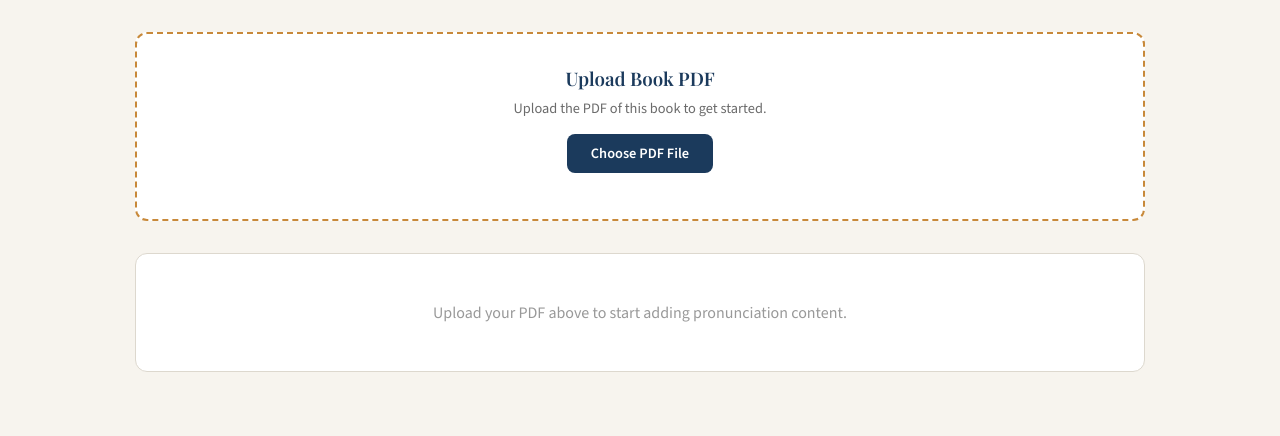
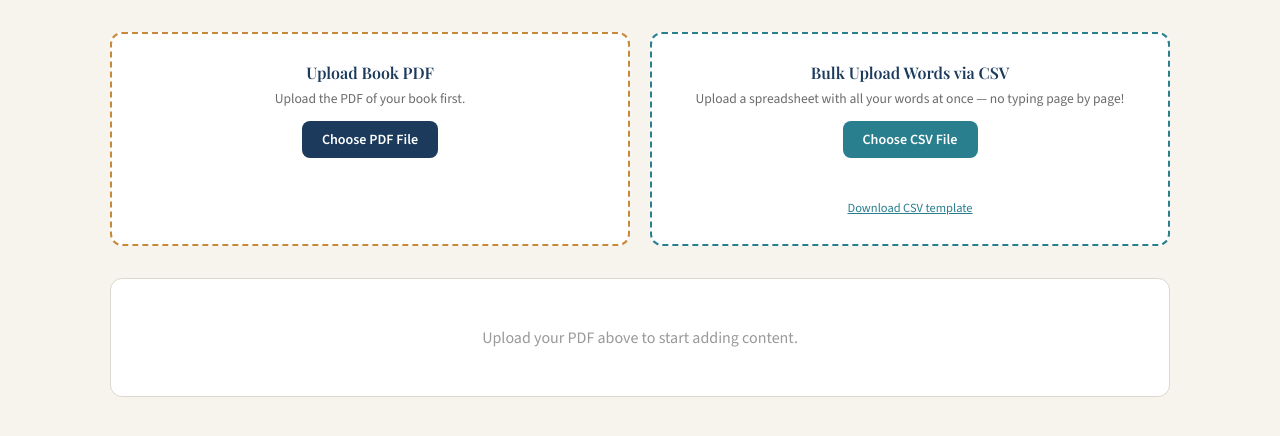
Before and after one commit to mcmillanme85-debug/Biliteracy-Bridge---Step-One, a Flask app: template templates/admin_book.html in a window 1280 px wide. Shown: the part 70-506 px from the top of the page. Run offline with Flask 3, Linux system fonts and the light colour scheme; the template is opened without the code that fills it, so the values that code supplies are empty.

Commit message:
Update admin_book.html

```diff
--- a/templates/admin_book.html
+++ b/templates/admin_book.html
@@ -9,136 +9,142 @@
   * { box-sizing: border-box; margin: 0; padding: 0; }
   body { font-family: 'Source Sans 3', sans-serif; background: #f7f4ee; color: #2d2d2d; }
   header {
-    background: #1b3a5c;
-    color: #fff;
-    padding: 16px 32px;
-    display: flex;
-    align-items: center;
-    justify-content: space-between;
-    border-bottom: 4px solid #c8893a;
+    background: #1b3a5c; color: #fff;
+    padding: 16px 32px; border-bottom: 4px solid #c8893a;
+    display: flex; align-items: center; justify-content: space-between;
   }
   .header-left .brand { font-size: 0.7rem; letter-spacing: .12em; text-transform: uppercase; color: #c8893a; }
   .header-left h1 { font-family: 'Playfair Display', serif; font-size: 1.1rem; max-width: 600px; line-height: 1.3; }
   .header-right { display: flex; gap: 12px; align-items: center; flex-shrink: 0; }
   .btn-back { color: #aac4d8; text-decoration: none; font-size: 0.85rem; }
   .btn-back:hover { color: #fff; }
-  .btn-preview {
-    background: #2a7f8f; color: #fff; text-decoration: none;
-    padding: 8px 16px; border-radius: 8px; font-size: 0.85rem; font-weight: 600;
-  }
-  .container { max-width: 1050px; margin: 0 auto; padding: 32px 20px; }
+  .btn-preview { background: #2a7f8f; color: #fff; text-decoration: none; padding: 8px 16px; border-radius: 8px; font-size: 0.85rem; font-weight: 600; }
+
+  .container { max-width: 1100px; margin: 0 auto; padding: 32px 20px; }
+
+  /* Upload row */
+  .upload-row { display: grid; grid-template-columns: 1fr 1fr; gap: 20px; margin-bottom: 32px; }
+  @media (max-width: 700px) { .upload-row { grid-template-columns: 1fr; } }
+
   .upload-zone {
-    background: #fff;
-    border: 2px dashed #c8893a;
-    border-radius: 12px;
-    padding: 32px;
-    text-align: center;
-    margin-bottom: 32px;
-    cursor: pointer;
-    transition: background .2s;
+    background: #fff; border: 2px dashed #c8893a; border-radius: 12px;
+    padding: 28px 24px; text-align: center; cursor: pointer; transition: background .2s;
   }
   .upload-zone:hover { background: #fdf8f0; }
-  .upload-zone h3 { font-family: 'Playfair Display', serif; color: #1b3a5c; margin-bottom: 8px; }
-  .upload-zone p { color: #6b6b6b; font-size: 0.9rem; margin-bottom: 16px; }
-  #pdfInput { display: none; }
+  .upload-zone h3 { font-family: 'Playfair Display', serif; color: #1b3a5c; margin-bottom: 6px; font-size: 1rem; }
+  .upload-zone p { color: #6b6b6b; font-size: 0.85rem; margin-bottom: 14px; }
   .upload-btn {
     background: #1b3a5c; color: #fff; border: none; border-radius: 8px;
-    padding: 10px 24px; font-family: inherit; font-size: 0.9rem; font-weight: 600;
-    cursor: pointer;
+    padding: 9px 20px; font-family: inherit; font-size: 0.88rem; font-weight: 600; cursor: pointer;
   }
-  .upload-status { margin-top: 14px; font-size: 0.9rem; color: #2a7f8f; font-weight: 500; }
-  .editor-layout { display: grid; grid-template-columns: 260px 1fr; gap: 28px; align-items: start; }
+  .upload-status { margin-top: 12px; font-size: 0.85rem; color: #2a7f8f; font-weight: 500; min-height: 20px; }
+
+  .csv-zone { border-color: #2a7f8f; }
+  .csv-zone .upload-btn { background: #2a7f8f; }
+
+  .csv-template {
+    margin-top: 10px; font-size: 0.78rem; color: #888;
+  }
+  .csv-template a { color: #2a7f8f; text-decoration: underline; cursor: pointer; }
+
+  /* Editor layout */
+  .editor-layout { display: grid; grid-template-columns: 240px 1fr; gap: 24px; align-items: start; }
   @media (max-width: 680px) { .editor-layout { grid-template-columns: 1fr; } }
+
   .page-nav-panel {
-    background: #fff;
-    border: 1px solid #ddd8ce;
-    border-radius: 12px;
-    overflow: hidden;
-    box-shadow: 0 2px 8px rgba(0,0,0,.05);
-    position: sticky;
-    top: 20px;
+    background: #fff; border: 1px solid #ddd8ce; border-radius: 12px;
+    overflow: hidden; box-shadow: 0 2px 8px rgba(0,0,0,.05); position: sticky; top: 20px;
   }
-  .panel-title {
-    background: #1b3a5c;
-    color: #fff;
-    padding: 12px 16px;
-    font-size: 0.85rem;
-    font-weight: 600;
-    letter-spacing: .04em;
-  }
-  .page-thumb-list { padding: 8px; max-height: 520px; overflow-y: auto; }
+  .panel-title { background: #1b3a5c; color: #fff; padding: 12px 16px; font-size: 0.85rem; font-weight: 600; }
+  .page-thumb-list { padding: 8px; max-height: 540px; overflow-y: auto; }
   .page-thumb {
     display: flex; align-items: center; gap: 10px;
-    padding: 8px 10px; border-radius: 8px;
-    cursor: pointer; transition: background .15s; margin-bottom: 4px;
+    padding: 8px 10px; border-radius: 8px; cursor: pointer; transition: background .15s; margin-bottom: 4px;
   }
   .page-thumb:hover { background: #f0ece3; }
   .page-thumb.active { background: #ddeef4; }
-  .page-thumb img { width: 48px; height: 60px; object-fit: cover; border-radius: 4px; border: 1px solid #ddd; }
+  .page-thumb img { width: 44px; height: 56px; object-fit: cover; border-radius: 4px; border: 1px solid #ddd; }
   .page-thumb-label { font-size: 0.85rem; font-weight: 500; color: #1b3a5c; }
   .page-thumb-count { font-size: 0.75rem; color: #999; }
-  .thumb-check { color: #2a7f8f; font-size: 1rem; margin-left: auto; }
+  .thumb-check { color: #2a7f8f; font-size: 0.95rem; margin-left: auto; flex-shrink: 0; }
+  .thumb-note { color: #c8893a; font-size: 0.85rem; margin-left: 4px; flex-shrink: 0; }
+
   .content-panel {
-    background: #fff;
-    border: 1px solid #ddd8ce;
-    border-radius: 12px;
-    overflow: hidden;
-    box-shadow: 0 2px 8px rgba(0,0,0,.05);
+    background: #fff; border: 1px solid #ddd8ce; border-radius: 12px;
+    overflow: hidden; box-shadow: 0 2px 8px rgba(0,0,0,.05);
   }
   .content-header {
-    background: #1b3a5c; color: #fff;
-    padding: 14px 20px;
+    background: #1b3a5c; color: #fff; padding: 14px 20px;
     display: flex; align-items: center; justify-content: space-between;
   }
   .content-header h3 { font-family: 'Playfair Display', serif; font-size: 1rem; }
-  .type-toggle { display: flex; gap: 0; border: 1px solid #aac4d8; border-radius: 6px; overflow: hidden; }
+  .type-toggle { display: flex; border: 1px solid #aac4d8; border-radius: 6px; overflow: hidden; }
   .type-toggle button {
     background: transparent; color: #aac4d8; border: none;
-    padding: 5px 12px; font-size: 0.8rem; font-family: inherit; cursor: pointer;
-    transition: all .2s;
+    padding: 5px 12px; font-size: 0.8rem; font-family: inherit; cursor: pointer; transition: all .2s;
   }
   .type-toggle button.active { background: #2a7f8f; color: #fff; }
+
   .page-preview-img {
-    width: 100%;
-    max-height: 280px;
-    object-fit: contain;
-    background: #f0ece3;
-    display: block;
-    border-bottom: 1px solid #ddd8ce;
+    width: 100%; max-height: 260px; object-fit: contain;
+    background: #f0ece3; display: block; border-bottom: 1px solid #ddd8ce;
   }
-  .entries-section { padding: 20px; }
-  .entries-section label {
-    font-size: 0.8rem; font-weight: 600; text-transform: uppercase;
+
+  .entries-section { padding: 18px 20px; }
+  .section-label {
+    font-size: 0.78rem; font-weight: 600; text-transform: uppercase;
     letter-spacing: .07em; color: #6b6b6b; margin-bottom: 10px; display: block;
   }
+
   .entry-row {
     display: grid; grid-template-columns: 1fr 1fr auto;
-    gap: 10px; margin-bottom: 10px; align-items: center;
+    gap: 10px; margin-bottom: 8px; align-items: center;
   }
   .entry-row input {
-    padding: 10px 14px; border: 2px solid #ddd8ce; border-radius: 8px;
-    font-family: inherit; font-size: 0.95rem; outline: none; transition: border .2s;
+    padding: 9px 12px; border: 2px solid #ddd8ce; border-radius: 8px;
+    font-family: inherit; font-size: 0.93rem; outline: none; transition: border .2s;
   }
   .entry-row input:focus { border-color: #2a7f8f; }
   .entry-row input::placeholder { color: #bbb; }
   .col-label { font-size: 0.7rem; color: #999; margin-bottom: 3px; }
   .del-btn {
     background: none; border: 2px solid #eee; border-radius: 8px;
-    width: 38px; height: 38px; color: #ccc; font-size: 1.1rem;
-    cursor: pointer; display: flex; align-items: center; justify-content: center;
-    transition: all .2s;
+    width: 36px; height: 36px; color: #ccc; font-size: 1.1rem;
+    cursor: pointer; display: flex; align-items: center; justify-content: center; transition: all .2s;
   }
   .del-btn:hover { border-color: #e74c3c; color: #e74c3c; }
   .add-entry-btn {
     background: none; border: 2px dashed #c8893a; border-radius: 8px;
-    padding: 9px; width: 100%; font-family: inherit; font-size: 0.9rem;
-    color: #c8893a; cursor: pointer; margin-top: 4px; transition: background .2s;
-    font-weight: 600;
+    padding: 8px; width: 100%; font-family: inherit; font-size: 0.88rem;
+    color: #c8893a; cursor: pointer; margin-top: 4px; transition: background .2s; font-weight: 600;
   }
   .add-entry-btn:hover { background: #fdf8f0; }
+
+  /* Teacher note */
+  .note-section {
+    padding: 0 20px 18px;
+    border-top: 1px dashed #ddd8ce;
+    margin-top: 4px;
+    padding-top: 16px;
+  }
+  .note-toggle {
+    display: flex; align-items: center; gap: 10px; cursor: pointer; margin-bottom: 10px;
+  }
+  .note-toggle input[type="checkbox"] { width: 16px; height: 16px; accent-color: #c8893a; cursor: pointer; }
+  .note-toggle-label { font-size: 0.85rem; font-weight: 600; color: #c8893a; cursor: pointer; }
+  .note-toggle-sub { font-size: 0.78rem; color: #999; margin-left: 26px; margin-bottom: 10px; }
+  .teacher-note-input {
+    width: 100%; padding: 10px 14px;
+    border: 2px solid #c8893a; border-radius: 8px;
+    font-family: inherit; font-size: 0.92rem; outline: none;
+    resize: vertical; min-height: 80px; transition: border .2s;
+    background: #fffdf8;
+  }
+  .teacher-note-input:focus { border-color: #a06a20; }
+  .teacher-note-input::placeholder { color: #ccc; }
+
   .save-bar {
-    padding: 16px 20px;
-    border-top: 1px solid #ddd8ce;
+    padding: 14px 20px; border-top: 1px solid #ddd8ce;
     display: flex; align-items: center; justify-content: space-between;
   }
   .save-btn {
@@ -165,40 +171,55 @@
 </header>
 
 <div class="container">
-  <div class="upload-zone" onclick="document.getElementById('pdfInput').click()">
-    <h3>Upload Book PDF</h3>
-    <p>{% if book.num_pages > 0 %}Currently {{ book.num_pages }} pages loaded. Upload again to replace.{% else %}Upload the PDF of this book to get started.{% endif %}</p>
-    <input type="file" id="pdfInput" accept=".pdf" onchange="uploadPDF(this)">
-    <button class="upload-btn" type="button">Choose PDF File</button>
-    <div class="upload-status" id="uploadStatus"></div>
+
+  <div class="upload-row">
+    <!-- PDF Upload -->
+    <div class="upload-zone" onclick="document.getElementById('pdfInput').click()">
+      <h3>Upload Book PDF</h3>
+      <p>{% if book.num_pages > 0 %}{{ book.num_pages }} pages loaded. Upload again to replace.{% else %}Upload the PDF of your book first.{% endif %}</p>
+      <input type="file" id="pdfInput" accept=".pdf" style="display:none" onchange="uploadPDF(this)">
+      <button class="upload-btn" type="button">Choose PDF File</button>
+      <div class="upload-status" id="pdfStatus"></div>
+    </div>
+
+    <!-- CSV Upload -->
+    <div class="upload-zone csv-zone" onclick="document.getElementById('csvInput').click()">
+      <h3>Bulk Upload Words via CSV</h3>
+      <p>Upload a spreadsheet with all your words at once — no typing page by page!</p>
+      <input type="file" id="csvInput" accept=".csv" style="display:none" onchange="uploadCSV(this)">
+      <button class="upload-btn" type="button">Choose CSV File</button>
+      <div class="upload-status" id="csvStatus"></div>
+      <div class="csv-template">
+        <a onclick="event.stopPropagation(); downloadTemplate()">Download CSV template</a>
+      </div>
+    </div>
   </div>
 
   {% if book.num_pages > 0 %}
   <div class="editor-layout">
+
+    <!-- Page list -->
     <div class="page-nav-panel">
       <div class="panel-title">Pages</div>
       <div class="page-thumb-list" id="thumbList">
         {% for i in range(book.num_pages) %}
+        {% set pg = book.pages[i] if book.pages and i < book.pages|length else None %}
         <div class="page-thumb {% if i == 0 %}active{% endif %}" id="thumb-{{ i }}" onclick="selectPage({{ i }})">
           <img src="/api/book/{{ book_id }}/page/{{ i }}/image" alt="Page {{ i+1 }}">
           <div>
             <div class="page-thumb-label">Page {{ i + 1 }}</div>
             <div class="page-thumb-count" id="thumb-count-{{ i }}">
-              {% if book.pages and i < book.pages|length and book.pages[i].content %}
-                {{ book.pages[i].content|length }} item{{ 's' if book.pages[i].content|length != 1 else '' }}
-              {% else %}
-                Empty
-              {% endif %}
+              {% if pg and pg.content %}{{ pg.content|length }} item{{ 's' if pg.content|length != 1 else '' }}{% else %}Empty{% endif %}
             </div>
           </div>
-          {% if book.pages and i < book.pages|length and book.pages[i].content %}
-          <span class="thumb-check">✓</span>
-          {% endif %}
+          {% if pg and pg.content %}<span class="thumb-check">✓</span>{% endif %}
+          {% if pg and pg.teacher_note %}<span class="thumb-note" title="Has teacher note">★</span>{% endif %}
         </div>
         {% endfor %}
       </div>
     </div>
 
+    <!-- Content editor -->
     <div class="content-panel">
       <div class="content-header">
         <h3 id="contentTitle">Page 1</h3>
@@ -207,38 +228,52 @@
           <button id="typeSentences" onclick="setType('sentences')">Sentences</button>
         </div>
       </div>
+
       <img id="contentImg" src="/api/book/{{ book_id }}/page/0/image" class="page-preview-img" alt="Page preview">
+
       <div class="entries-section">
-        <label>Spanish · English — type what's on this page</label>
+        <span class="section-label">Spanish · English — type what's on this page</span>
         <div style="display:grid;grid-template-columns:1fr 1fr auto;gap:10px;margin-bottom:6px;">
-          <div class="col-label">Spanish</div>
-          <div class="col-label">English</div>
+          <div class="col-label">🇲🇽 Spanish</div>
+          <div class="col-label">🇺🇸 English</div>
           <div></div>
         </div>
         <div id="entryRows"></div>
         <button class="add-entry-btn" onclick="addRow()">+ Add Word / Sentence</button>
       </div>
+
+      <!-- Teacher Note -->
+      <div class="note-section">
+        <div class="note-toggle">
+          <input type="checkbox" id="noteToggle" onchange="toggleNote(this)">
+          <label class="note-toggle-label" for="noteToggle">★ Add a Biliteracy Bridge Teacher Note for this page</label>
+        </div>
+        <div class="note-toggle-sub">Optional — only shows on pages where you add one. Visible to parents.</div>
+        <textarea id="teacherNote" class="teacher-note-input" style="display:none"
+          placeholder="e.g. Cognates are words that look and sound similar in both Spanish and English and share the same meaning. Help your child notice the connection between both languages!"></textarea>
+      </div>
+
       <div class="save-bar">
         <span class="save-msg" id="saveMsg"></span>
         <button class="save-btn" onclick="savePage()">Save This Page</button>
       </div>
     </div>
+
   </div>
   {% else %}
   <div style="background:#fff;border-radius:12px;border:1px solid #ddd8ce;">
-    <div class="no-pdf">
-      <p>Upload your PDF above to start adding pronunciation content.</p>
-    </div>
+    <div class="no-pdf"><p>Upload your PDF above to start adding content.</p></div>
   </div>
   {% endif %}
+
 </div>
 
 <script>
-const BOOK_ID   = "{{ book_id }}";
-const NUM_PAGES = {{ book.num_pages }};
-let currentPage = 0;
-let currentType = "words";
-let pageCache   = {};
+const BOOK_ID    = "{{ book_id }}";
+const NUM_PAGES  = {{ book.num_pages }};
+let currentPage  = 0;
+let currentType  = "words";
+let pageCache    = {};
 const savedPages = {{ book.pages | tojson }};
 
 function selectPage(n) {
@@ -248,15 +283,41 @@ function selectPage(n) {
   document.getElementById("contentImg").src = `/api/book/${BOOK_ID}/page/${n}/image`;
   document.querySelectorAll(".page-thumb").forEach(t => t.classList.remove("active"));
   document.getElementById(`thumb-${n}`).classList.add("active");
-  const pg = pageCache[n] || (savedPages && savedPages[n]) || { content: [], type: "words" };
+
+  const pg = pageCache[n] || (savedPages && savedPages[n]) || { content: [], type: "words", teacher_note: "" };
   currentType = pg.type || "words";
   setTypeUI(currentType);
   renderRows(pg.content || []);
+
+  // Teacher note
+  const note = pg.teacher_note || "";
+  const cb   = document.getElementById("noteToggle");
+  const ta   = document.getElementById("teacherNote");
+  cb.checked       = !!note;
+  ta.style.display = note ? "block" : "none";
+  ta.value         = note;
+
   document.getElementById("saveMsg").textContent = "";
 }
 
 function cacheCurrentPage() {
-  pageCache[currentPage] = { content: collectRows(), type: currentType };
+  pageCache[currentPage] = {
+    content:      collectRows(),
+    type:         currentType,
+    teacher_note: getNoteValue()
+  };
+}
+
+function getNoteValue() {
+  const cb = document.getElementById("noteToggle");
+  const ta = document.getElementById("teacherNote");
+  return (cb && cb.checked) ? ta.value.trim() : "";
+}
+
+function toggleNote(cb) {
+  const ta = document.getElementById("teacherNote");
+  ta.style.display = cb.checked ? "block" : "none";
+  if (cb.checked) ta.focus();
 }
 
 function setType(t) { cacheCurrentPage(); currentType = t; setTypeUI(t); }
@@ -266,14 +327,14 @@ function setTypeUI(t) {
 }
 
 function renderRows(content) {
-  const container = document.getElementById("entryRows");
-  container.innerHTML = "";
-  if (content.length === 0) { addRow(); return; }
+  const c = document.getElementById("entryRows");
+  c.innerHTML = "";
+  if (!content.length) { addRow(); return; }
   content.forEach(item => addRow(item.es, item.en));
 }
 
 function addRow(es = "", en = "") {
-  const container = document.getElementById("entryRows");
+  const c   = document.getElementById("entryRows");
   const div = document.createElement("div");
   div.className = "entry-row";
   div.innerHTML = `
@@ -281,10 +342,10 @@ function addRow(es = "", en = "") {
     <input type="text" placeholder="English…" value="${escHtml(en)}" class="en-input">
     <button class="del-btn" onclick="this.parentElement.remove()" title="Remove">×</button>
   `;
-  container.appendChild(div);
+  c.appendChild(div);
 }
 
-function escHtml(s) { return s.replace(/&/g,"&amp;").replace(/"/g,"&quot;"); }
+function escHtml(s) { return (s||"").replace(/&/g,"&amp;").replace(/"/g,"&quot;"); }
 
 function collectRows() {
   const rows = [];
@@ -297,28 +358,42 @@ function collectRows() {
 }
 
 async function savePage() {
-  const content = collectRows();
-  const msg = document.getElementById("saveMsg");
-  msg.textContent = "Saving…";
-  msg.style.color = "#888";
-  const res = await fetch(`/admin/book/${BOOK_ID}/save-page`, {
-    method: "POST",
+  const content      = collectRows();
+  const teacher_note = getNoteValue();
+  const msg          = document.getElementById("saveMsg");
+  msg.textContent    = "Saving…";
+  msg.style.color    = "#888";
+
+  const res  = await fetch(`/admin/book/${BOOK_ID}/save-page`, {
+    method:  "POST",
     headers: { "Content-Type": "application/json" },
-    body: JSON.stringify({ page_num: currentPage, content, type: currentType })
+    body:    JSON.stringify({ page_num: currentPage, content, type: currentType, teacher_note })
   });
   const data = await res.json();
+
   if (data.success) {
-    pageCache[currentPage] = { content, type: currentType };
+    pageCache[currentPage] = { content, type: currentType, teacher_note };
     msg.textContent = "Saved!";
     msg.style.color = "#2a7f8f";
+
     const tc = document.getElementById(`thumb-count-${currentPage}`);
     if (tc) tc.textContent = content.length + (content.length === 1 ? " item" : " items");
+
     const thumb = document.getElementById(`thumb-${currentPage}`);
-    if (thumb && !thumb.querySelector(".thumb-check")) {
-      const chk = document.createElement("span");
-      chk.className = "thumb-check";
-      chk.textContent = "✓";
-      thumb.appendChild(chk);
+    if (thumb) {
+      if (content.length && !thumb.querySelector(".thumb-check")) {
+        const chk = document.createElement("span");
+        chk.className = "thumb-check"; chk.textContent = "✓";
+        thumb.appendChild(chk);
+      }
+      const existingNote = thumb.querySelector(".thumb-note");
+      if (teacher_note && !existingNote) {
+        const n = document.createElement("span");
+        n.className = "thumb-note"; n.title = "Has teacher note"; n.textContent = "★";
+        thumb.appendChild(n);
+      } else if (!teacher_note && existingNote) {
+        existingNote.remove();
+      }
     }
     setTimeout(() => { msg.textContent = ""; }, 2500);
   } else {
@@ -330,11 +405,11 @@ async function savePage() {
 async function uploadPDF(input) {
   const file = input.files[0];
   if (!file) return;
-  const status = document.getElementById("uploadStatus");
-  status.textContent = "Uploading and processing… this may take a moment.";
-  const formData = new FormData();
-  formData.append("pdf", file);
-  const res  = await fetch(`/admin/book/${BOOK_ID}/upload-pdf`, { method: "POST", body: formData });
+  const status = document.getElementById("pdfStatus");
+  status.textContent = "Uploading and processing… please wait.";
+  const fd = new FormData();
+  fd.append("pdf", file);
+  const res  = await fetch(`/admin/book/${BOOK_ID}/upload-pdf`, { method: "POST", body: fd });
   const data = await res.json();
   if (data.success) {
     status.textContent = `Done! ${data.num_pages} pages loaded. Refreshing…`;
@@ -344,6 +419,36 @@ async function uploadPDF(input) {
   }
 }
 
+async function uploadCSV(input) {
+  const file = input.files[0];
+  if (!file) return;
+  const status = document.getElementById("csvStatus");
+  status.textContent = "Uploading words…";
+  const fd = new FormData();
+  fd.append("csv", file);
+  const res  = await fetch(`/admin/book/${BOOK_ID}/upload-csv`, { method: "POST", body: fd });
+  const data = await res.json();
+  if (data.success) {
+    status.textContent = `Done! Words loaded for ${data.pages_filled} page(s). Refreshing…`;
+    setTimeout(() => location.reload(), 1800);
+  } else {
+    status.textContent = "Error: " + (data.error || "Upload failed.");
+  }
+}
+
+function downloadTemplate() {
+  const num = NUM_PAGES || 5;
+  let csv = "page,spanish,english\n";
+  for (let i = 1; i <= num; i++) {
+    csv += `${i},,\n`;
+  }
+  const blob = new Blob([csv], { type: "text/csv" });
+  const a    = document.createElement("a");
+  a.href     = URL.createObjectURL(blob);
+  a.download = "words-template.csv";
+  a.click();
+}
+
 if (NUM_PAGES > 0) selectPage(0);
 </script>
 </body>
```
